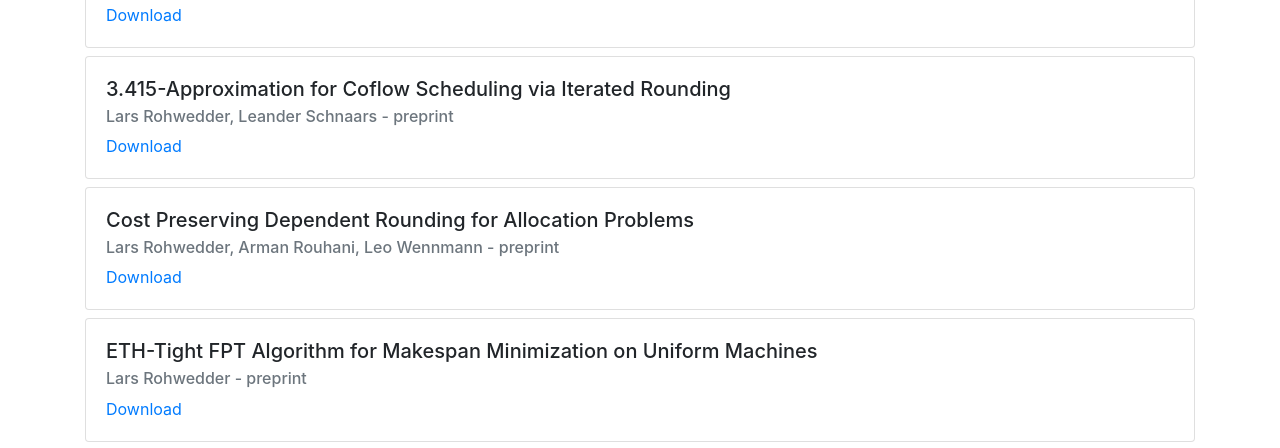
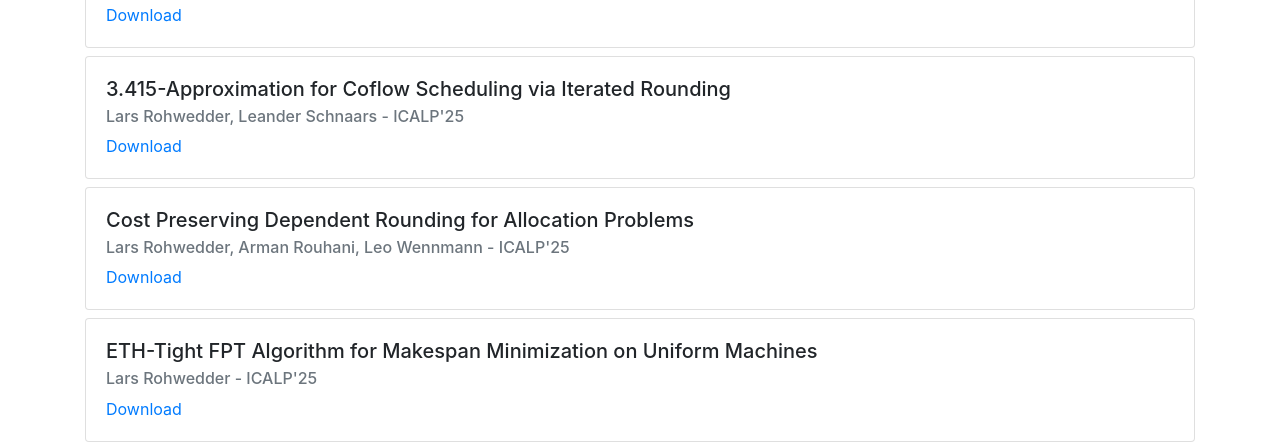
Before and after one commit to larsrohwedder/larsrohwedder.github.io, a Jekyll site: the page built from index.html, in a window 1280 px wide and 900 px high, scrolled down 2565 px. Shown: the part 154-602 px from the top of the window. Built offline with Jekyll 4.4.1, drawn with Linux system fonts in a browser that asks for light colours.

Commit message:
Update publications.yml

```diff
--- a/_data/publications.yml
+++ b/_data/publications.yml
@@ -5,17 +5,17 @@
 
 - authors: "Lars Rohwedder, Leander Schnaars"
   title: "3.415-Approximation for Coflow Scheduling via Iterated Rounding"
-  conference: "preprint"
+  conference: "ICALP'25"
   preprint: "https://arxiv.org/abs/2502.21197"
 
 - authors: "Lars Rohwedder, Arman Rouhani, Leo Wennmann"
   title: "Cost Preserving Dependent Rounding for Allocation Problems"
-  conference: "preprint"
+  conference: "ICALP'25"
   preprint: "https://arxiv.org/abs/2502.08267"
 
 - authors: "Lars Rohwedder"
   title: "ETH-Tight FPT Algorithm for Makespan Minimization on Uniform Machines"
-  conference: "preprint"
+  conference: "ICALP'25"
   preprint: "https://arxiv.org/abs/2501.04859"
 
 - authors: "Lars Rohwedder, Karol Wegrzycki"
```
